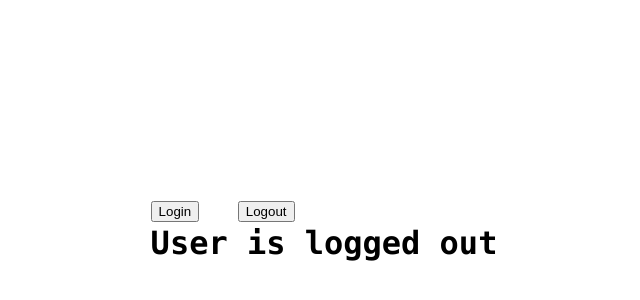
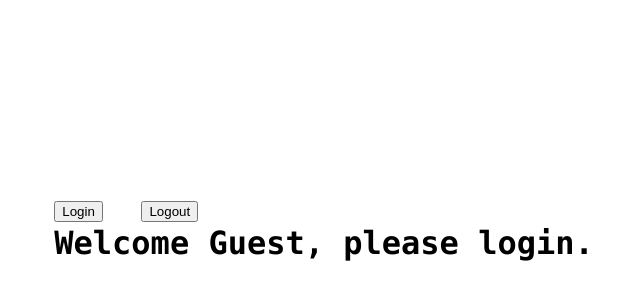
Before and after one commit to SooryaCodes/react-typescript, a React (Create React App) app: page / in a window 1280 px wide. Shown: the part 176-476 px from the top of the page, without its empty margins (316-956 px from the left). Built offline with nearby package versions, Linux system fonts and the light colour scheme.

Commit message:
useState hook dynamic value

```diff
--- a/src/App.tsx
+++ b/src/App.tsx
@@ -8,6 +8,7 @@
 import Person from "./components/Person/Person";
 import PersonList from "./components/Person/PersonList";
 import LoggedIn from "./components/state/LoggedIn";
+import User from "./components/state/User";
 import Status from "./components/Status";
 
 function App() {
@@ -31,7 +32,8 @@
 
       {/* <Container styles={{ border: "2px dashed #202020", padding: '2rem' }}/> */}
 
-      <LoggedIn />
+      {/* <LoggedIn /> */}
+      <User />
     </div>
   );
 }
--- /dev/null
+++ b/src/components/state/User.tsx
@@ -0,0 +1,37 @@
+import { useState } from "react";
+
+type Props = {};
+
+type AuthUser = {
+  name: string;
+  email: string;
+};
+
+export default function User({}: Props) {
+  const [user, setUser] = useState<AuthUser | null>(null);
+
+  /**
+   * Handle login function
+   */
+  const handleLogin = () =>
+    setUser({ name: "Soorya", email: "soorya@gmail.com" });
+
+  /**
+   * Handle logout function
+   */
+  const handleLogout = () => setUser(null);
+  return (
+    <div>
+      <button onClick={handleLogin}>Login</button> &nbsp;
+      <button onClick={handleLogout}>Logout</button>
+      <br />
+      <span>
+        Welcome{" "}
+        {user
+          ? `${user?.name}, your email is ${user?.email}`
+          : "Guest, please login"}
+        .
+      </span>
+    </div>
+  );
+}
```
